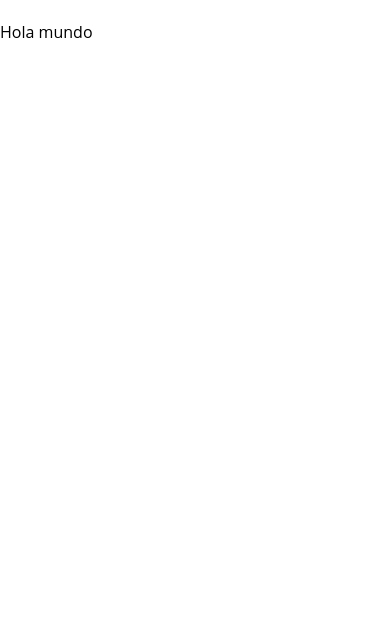
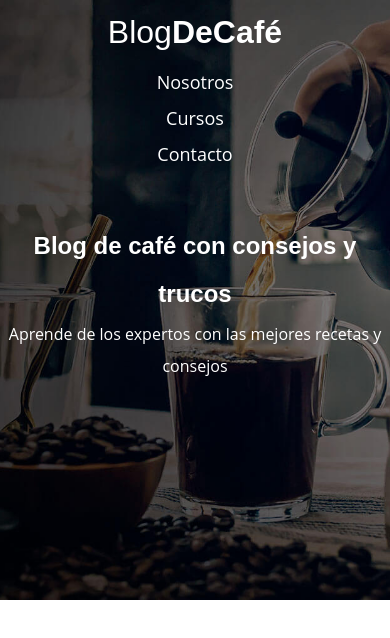
Before and after one commit to Poncho150996/blogCafePoncho, a plain HTML site: page index.html in a window 390 px wide. Drawn offline with Linux system fonts and the light colour scheme.

Commit message:
Se agrega el header y sus estilos para web y mobile

```diff
--- a/css/style.css
+++ b/css/style.css
@@ -68,3 +68,51 @@ img{
 .centrar-texto{
     text-align: center;
 }
+
+.header{
+    background-image: url('../img/banner.jpg');
+    height: 60rem; /*Para que se vea la imagen de fondo*/
+    background-size: cover;/*Para que cubra toda la imagen*/
+    background-repeat: no-repeat;/*Para que la imagen no se repita*/
+    background-position: center center; /*Doble center para que se centre vertical y horizontal esto es cuando es cover*/
+}
+
+.header__texto{
+    text-align: center;
+    color: var(--blanco);
+    margin-top: 5rem;
+}
+
+.navegacion__enlace{
+    display: block;
+    text-align: center;
+    font-size: 1.8rem;
+    color:var(--blanco)
+}
+
+.logo{
+    color:var(--blanco)
+}
+.logo__nombre{
+    font-weight: normal;/*400*/
+}
+.logo__bold{
+    font-weight: bold; /*700*/
+}
+
+@media (min-width:780px){ /*AQUI APLICA CUANDO SEA GRANDE*/
+    .barra{
+        display: flex; /*PARA INICIALIZAR EL FLEX*/
+        justify-content: space-between; /*Para alinear horizontalmente*/
+        align-items: center;/*Para alinear verticalmente*/
+    }
+
+    .navegacion{
+        display: flex;
+        gap: 2rem;
+    }
+
+    .header__texto{
+        margin-top: 15rem;
+    }
+}
--- a/index.html
+++ b/index.html
@@ -8,8 +8,24 @@
     <link rel="stylesheet" href="css/style.css">
 </head>
 <body>
-<p>
-    Hola mundo
-</p>
+    <header class="header">
+        <div class="contenedor">
+            <div class="barra">
+                <a class="logo" href="index.html">
+                    <h1 class="logo__nombre no-margin centrar-texto">Blog<span class="logo__bold">DeCafé</span></h1>
+                </a>
+                <nav class="navegacion">
+                    <a href="nosotros.html" class="navegacion__enlace">Nosotros</a>
+                    <a href="cursos.html" class="navegacion__enlace">Cursos</a>
+                    <a href="nosotros.html" class="navegacion__enlace">Contacto</a>
+                </nav>
+            </div>
+        </div>
+
+        <div class="header__texto">
+            <h2 class="no-margin">Blog de café con consejos y trucos</h2>
+            <p class="no-margin">Aprende de los expertos con las mejores recetas y consejos</p>
+        </div>
+    </header>
 </body>
 </html>
```
